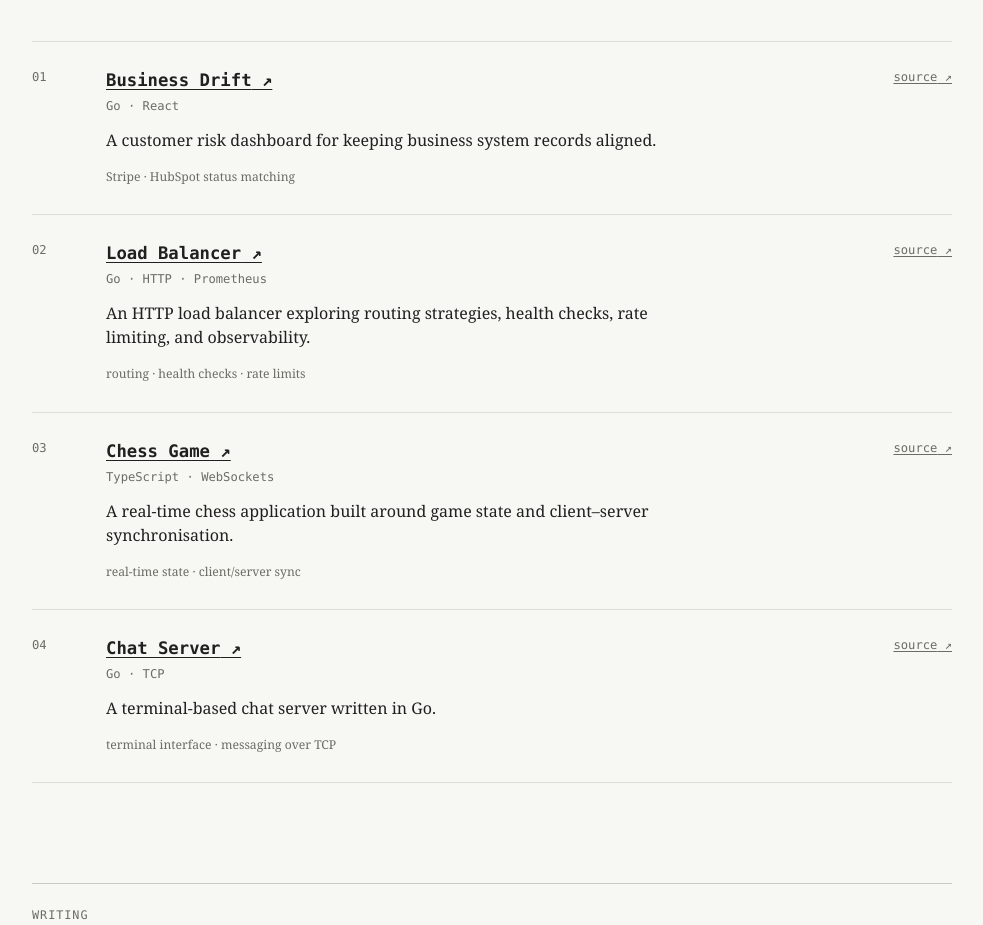
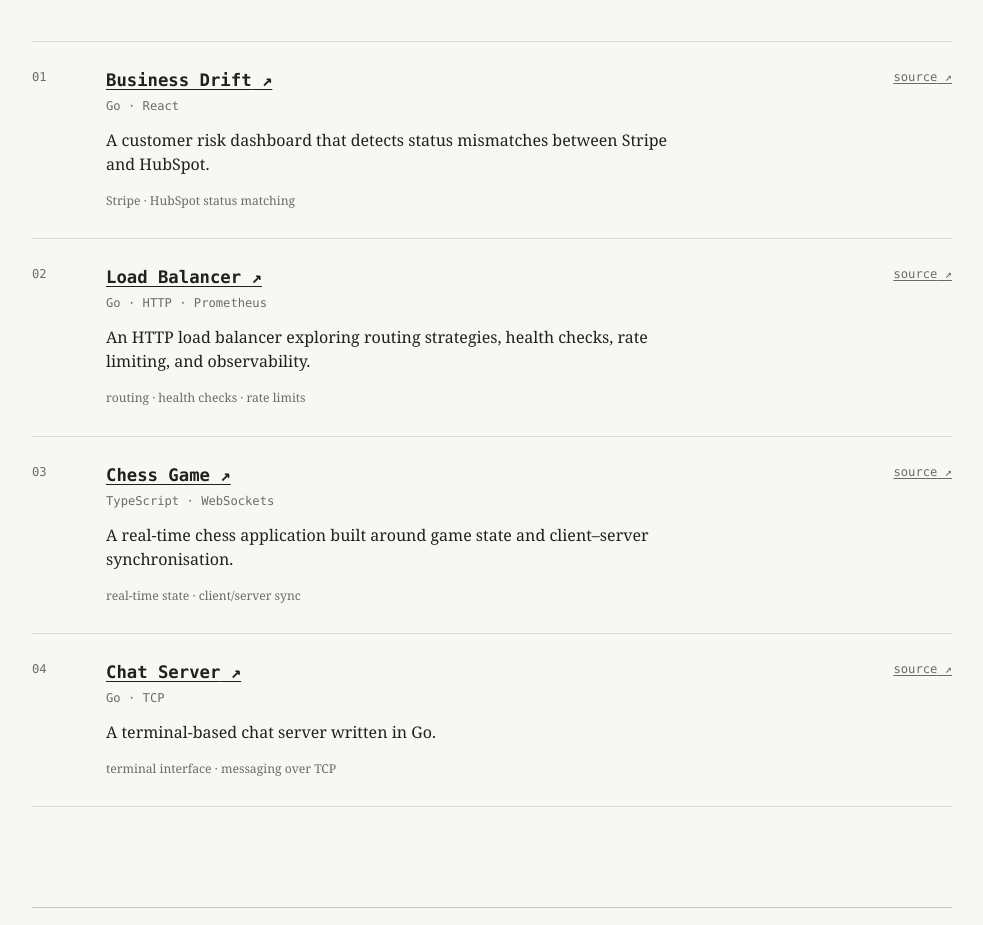
Before and after one commit to arpitkuriyal/portfolio-website, a React (Vite) app: page / in a window 1280 px wide. Shown: the part 1364-2289 px from the top of the page, without its empty margins (148-1131 px from the left). Built offline with nearby package versions, Linux system fonts and the light colour scheme.

Commit message:
describe Business Drift risk dashboard

```diff
--- a/src/main.jsx
+++ b/src/main.jsx
@@ -13,7 +13,7 @@ const projects = [
     stack: 'Go · React',
     details: 'Stripe · HubSpot status matching',
     description:
-      'A customer risk dashboard for keeping business system records aligned.',
+      'A customer risk dashboard that detects status mismatches between Stripe and HubSpot.',
   },
   {
     name: 'Load Balancer',
```
